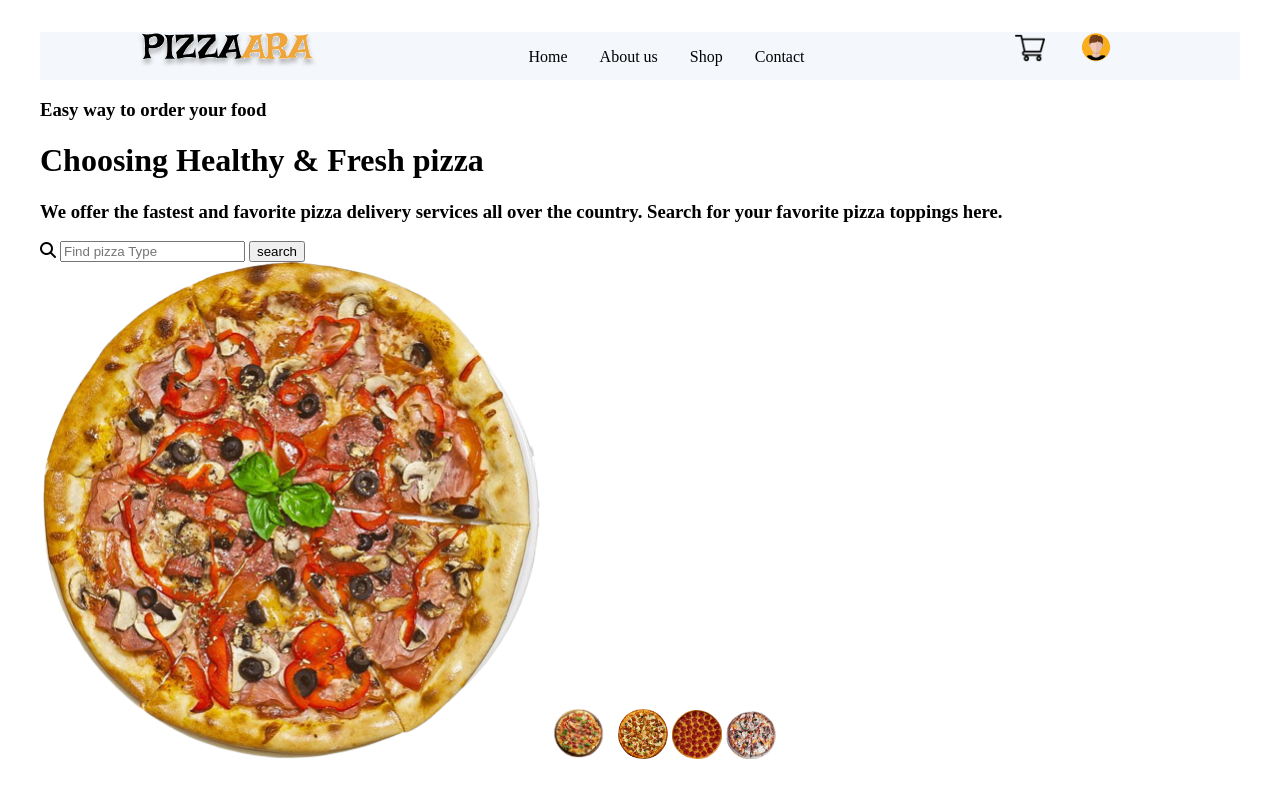
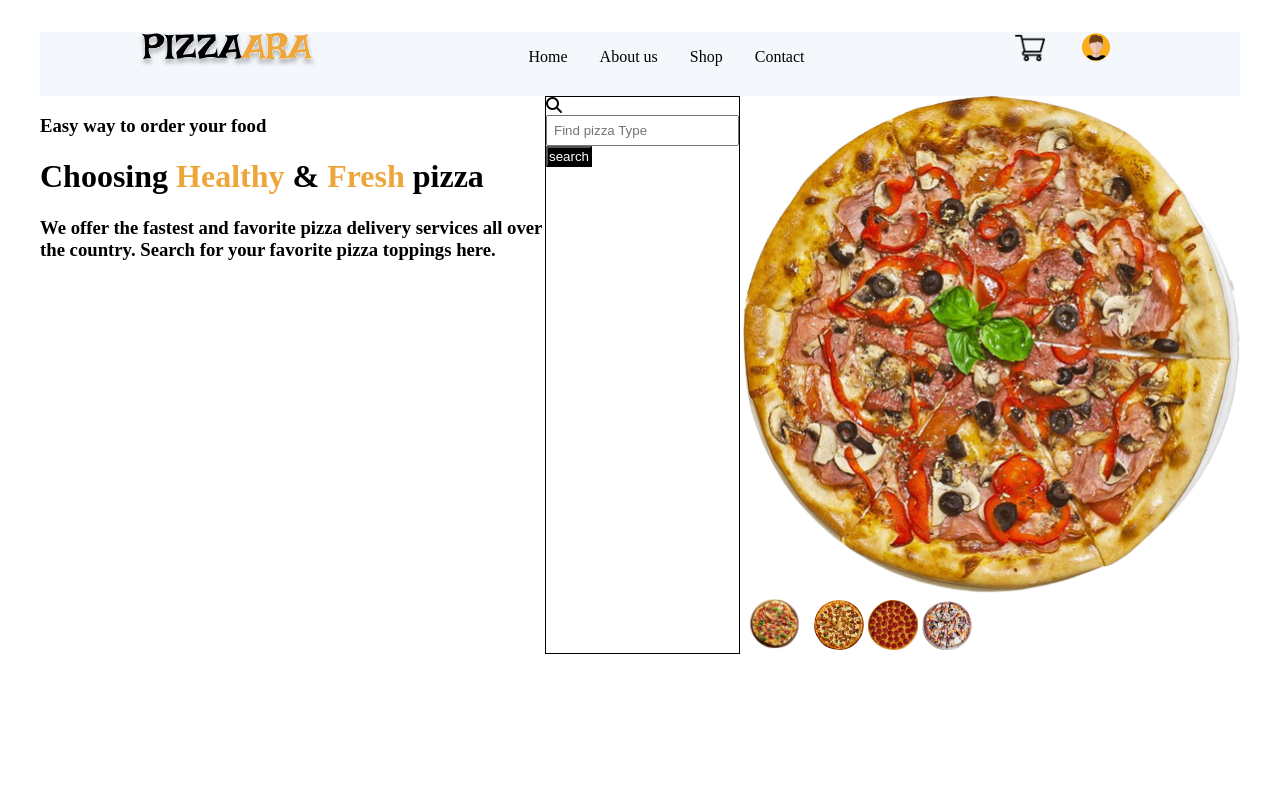
Before and after one commit to larry6033/pizzaara_deliveries, a plain HTML site: page index.html in a window 1280 px wide. Drawn offline with Linux system fonts and the light colour scheme.

Commit message:
displated the hero in flex

```diff
--- a/css/sections/header.css
+++ b/css/sections/header.css
@@ -2,7 +2,10 @@
 .container{
     margin:2em;
 }
-
+.nav-bar {
+    background-color: #f4f7fb;
+    height: 8vh;
+  }
 
   .list ul {
   list-style-type: none;
@@ -11,24 +14,24 @@
   gap: 2em;
 }
 
+
 .list ul li:hover {
   background-color: #eea539;
   padding: 1em;
 }
+
 
 .flex-container {
   display: flex;
   justify-content: space-around;
 }
 
+
 .nav-cart {
   padding-right: 2em;
 }
 
-.nav-bar {
-  background-color: #f4f7fb;
-  height: 6vh;
-}
+
 
 @media screen and (max-width: 414px) {
   .list ul li {
--- a/css/sections/hero.css
+++ b/css/sections/hero.css
@@ -1,19 +1,29 @@
 /*hero*/
+
+.hero-h1{
+    color:#eea539;
+}
+
 .nav-hero {
-    border: 1px light black;
-    padding: 5px;
+    border: 1px solid black;
+    display:-inline-flex;
   }
+
+
   .input {
     padding: 6px;
   }
+
+
   .hero-btn{
       background-color: black;
       color:white;
-      padding:10px 15px;
+      padding:1px 1px;
   }
+
   .hero{
     display:flex;
     justify-content:space-evenly;
-    position:50%;
+    position:40%;
 
   }
--- a/css/style.css
+++ b/css/style.css
@@ -1,2 +1,2 @@
 @import url("sections/header.css");
-@import url("sections/main.css");
+@import url("sections/hero.css");
--- a/index.html
+++ b/index.html
@@ -28,7 +28,7 @@
     <div class="hero">
       <div>
         <h3>Easy way to order your food</h3>
-        <h1>Choosing Healthy & Fresh pizza</h1>
+        <h1>Choosing<span class="hero-h1"> Healthy</span> &<span class="hero-h1"> Fresh </span>pizza</h1>
         <h3>
           We offer the fastest and favorite pizza delivery services all over the
           country. Search for your favorite pizza toppings here.
```
